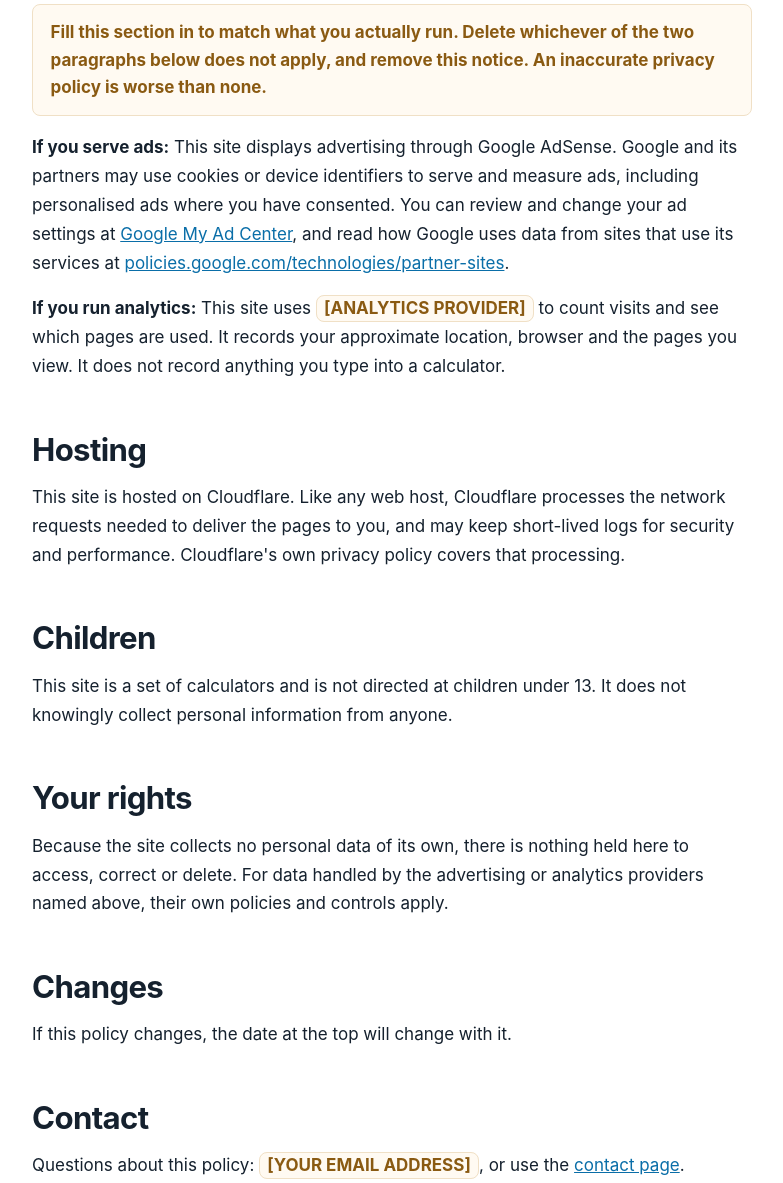
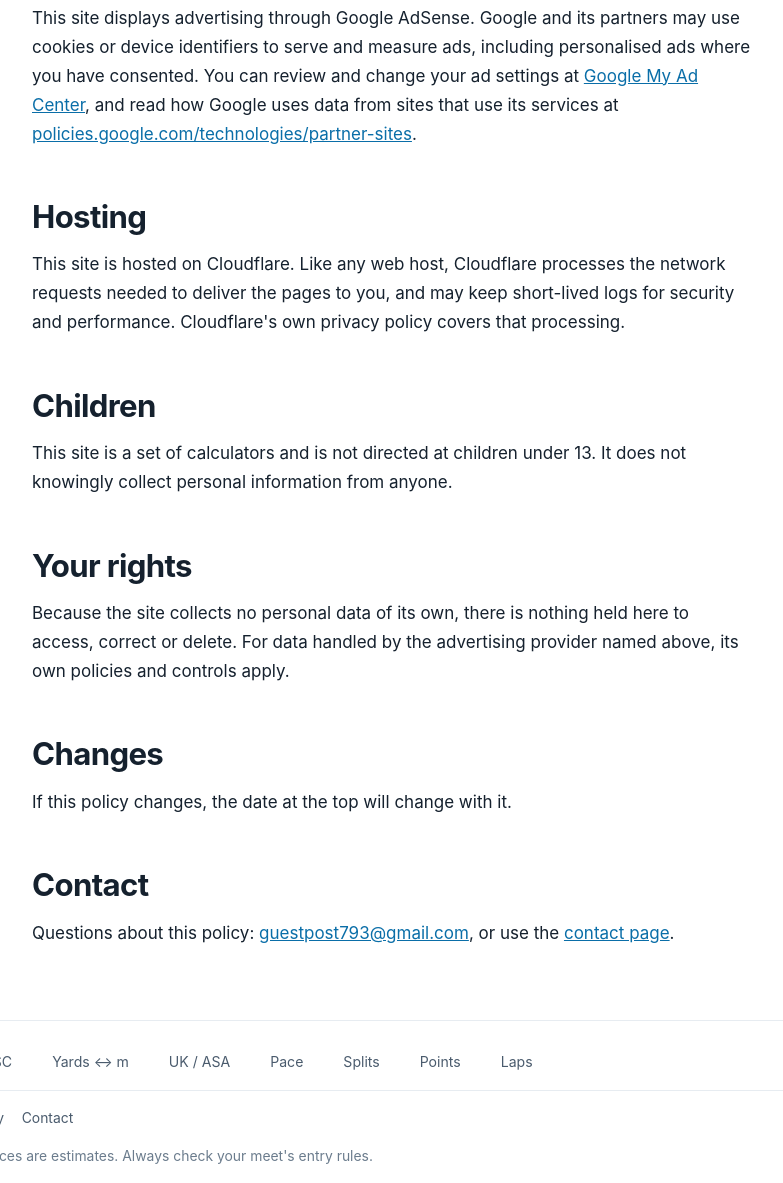
Before and after one commit to jhanzaibaltaf268/timeswimconvertor, a plain HTML site: page privacy.html in a window 1280 px wide. Shown: the part 695-1878 px from the top of the page, without its empty margins (248-1031 px from the left). Drawn offline with Linux system fonts and the light colour scheme.

Commit message:
Finish the privacy and contact pages for AdSense review
Replace the remaining template placeholders: set the privacy policy
date, add the contact email on both pages as a mailto link, remove the
editor's note from the third-party section, and drop the analytics
paragraph since the site runs no analytics. The AdSense disclosure
stays so the policy is correct when ads go live. Also removed the
now-unused .fillme placeholder style.

Co-Authored-By: Claude Opus 5 <noreply@anthropic.com>
Claude-Session: https://claude.ai/code/session_012SFoEx9qmjy45obX9mcU4c

```diff
--- a/privacy.html
+++ b/privacy.html
@@ -162,7 +162,7 @@ figcaption{font-size:.83rem;color:#6b7c8d;margin-top:.5rem}
 .simple{max-width:720px;margin:0 auto;padding:2.4rem 0 3.5rem}
 .simple h1{font-size:clamp(1.7rem,4vw,2.3rem);margin-bottom:.4rem}
 .simple .upd{font-size:.85rem;color:#6b7c8d;margin-bottom:1.8rem}
-.fillme{background:#fffaf2;border:1px solid #f0e0c6;border-radius:8px;padding:.15rem .45rem;font-weight:700;color:#8a5a12}
+
 .langsel{position:relative;flex:none;margin-left:14px}.langsel>summary{list-style:none;display:flex;align-items:center;gap:6px;height:33px;padding:0 10px;border:1px solid #dbe3ea;border-radius:9px;background:#fff;color:#33465a;font-size:.84rem;font-weight:600;cursor:pointer;white-space:nowrap;-webkit-user-select:none;user-select:none}.langsel>summary::-webkit-details-marker{display:none}.langsel>summary::marker{content:""}.langsel>summary:hover,.langsel[open]>summary{border-color:#5cc5e8;color:#0b2b45}.langsel .chev{transition:transform .16s ease}.langsel[open] .chev{transform:rotate(180deg)}.langmenu{position:absolute;right:0;top:calc(100% + 7px);z-index:60;min-width:172px;padding:.34rem;background:#fff;border:1px solid #e1e8ee;border-radius:11px;box-shadow:0 16px 34px -14px rgba(11,43,69,.38)}.langmenu a{display:block;padding:.46rem .62rem;border-radius:7px;color:#4a5b6d;text-decoration:none;font-size:.88rem;line-height:1.3}.langmenu a:hover{background:#f2f7fb;color:#0b2b45}.langmenu a.cur{background:#eef6fb;color:#0b2b45;font-weight:700}.site-head .nav{margin-left:auto}@media(max-width:920px){.site-head .wrap{position:relative}.langsel{position:absolute;right:20px;top:.55rem;margin:0}}</style>
 </head>
 <body>
@@ -173,7 +173,7 @@ figcaption{font-size:.83rem;color:#6b7c8d;margin-top:.5rem}
 <div class="wrap"><main class="simple">
 
 <h1>Privacy Policy</h1>
-<p class="upd">Last updated: <span class="fillme">[DATE YOU PUBLISH]</span></p>
+<p class="upd">Last updated: 27 November 2026</p>
 
 <h2>The short version</h2>
 <p>Every calculator on this site runs entirely in your browser. The times, distances and events you type are never sent to a server, never stored, and never seen by anyone but you.</p>
@@ -183,9 +183,7 @@ figcaption{font-size:.83rem;color:#6b7c8d;margin-top:.5rem}
 <p>This site sets no cookies of its own.</p>
 
 <h2>Third-party services</h2>
-<p class="fillme" style="display:block;padding:.9rem 1.1rem;line-height:1.6">Fill this section in to match what you actually run. Delete whichever of the two paragraphs below does not apply, and remove this notice. An inaccurate privacy policy is worse than none.</p>
-<p><strong>If you serve ads:</strong> This site displays advertising through Google AdSense. Google and its partners may use cookies or device identifiers to serve and measure ads, including personalised ads where you have consented. You can review and change your ad settings at <a href="https://myadcenter.google.com" rel="nofollow noopener" target="_blank">Google My Ad Center</a>, and read how Google uses data from sites that use its services at <a href="https://policies.google.com/technologies/partner-sites" rel="nofollow noopener" target="_blank">policies.google.com/technologies/partner-sites</a>.</p>
-<p><strong>If you run analytics:</strong> This site uses <span class="fillme">[ANALYTICS PROVIDER]</span> to count visits and see which pages are used. It records your approximate location, browser and the pages you view. It does not record anything you type into a calculator.</p>
+<p>This site displays advertising through Google AdSense. Google and its partners may use cookies or device identifiers to serve and measure ads, including personalised ads where you have consented. You can review and change your ad settings at <a href="https://myadcenter.google.com" rel="nofollow noopener" target="_blank">Google My Ad Center</a>, and read how Google uses data from sites that use its services at <a href="https://policies.google.com/technologies/partner-sites" rel="nofollow noopener" target="_blank">policies.google.com/technologies/partner-sites</a>.</p>
 
 <h2>Hosting</h2>
 <p>This site is hosted on Cloudflare. Like any web host, Cloudflare processes the network requests needed to deliver the pages to you, and may keep short-lived logs for security and performance. Cloudflare's own privacy policy covers that processing.</p>
@@ -194,13 +192,13 @@ figcaption{font-size:.83rem;color:#6b7c8d;margin-top:.5rem}
 <p>This site is a set of calculators and is not directed at children under 13. It does not knowingly collect personal information from anyone.</p>
 
 <h2>Your rights</h2>
-<p>Because the site collects no personal data of its own, there is nothing held here to access, correct or delete. For data handled by the advertising or analytics providers named above, their own policies and controls apply.</p>
+<p>Because the site collects no personal data of its own, there is nothing held here to access, correct or delete. For data handled by the advertising provider named above, its own policies and controls apply.</p>
 
 <h2>Changes</h2>
 <p>If this policy changes, the date at the top will change with it.</p>
 
 <h2>Contact</h2>
-<p>Questions about this policy: <span class="fillme">[YOUR EMAIL ADDRESS]</span>, or use the <a href="/contact">contact page</a>.</p>
+<p>Questions about this policy: <a href="mailto:guestpost793@gmail.com">guestpost793@gmail.com</a>, or use the <a href="/contact">contact page</a>.</p>
 
 </main></div>
 <footer class="site-foot"><div class="wrap">
```
Also changed, not shown: 404.html (+1 -1 lines), about.html (+1 -1 lines), contact.html (+2 -2 lines).
